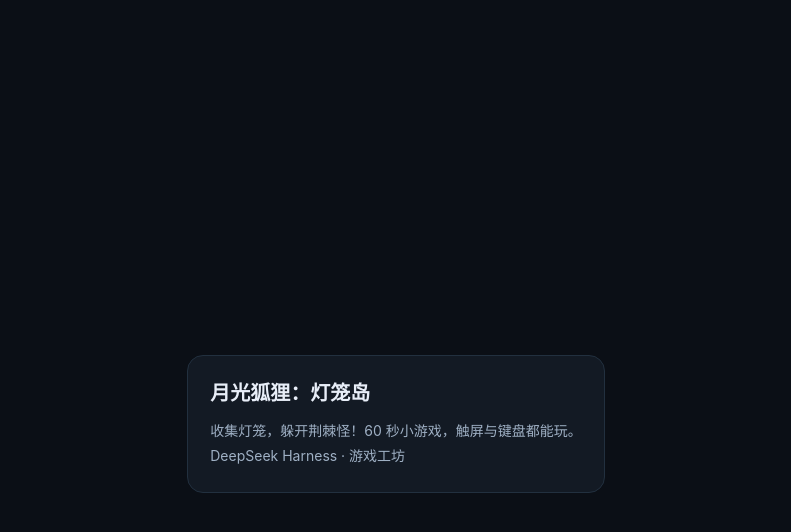
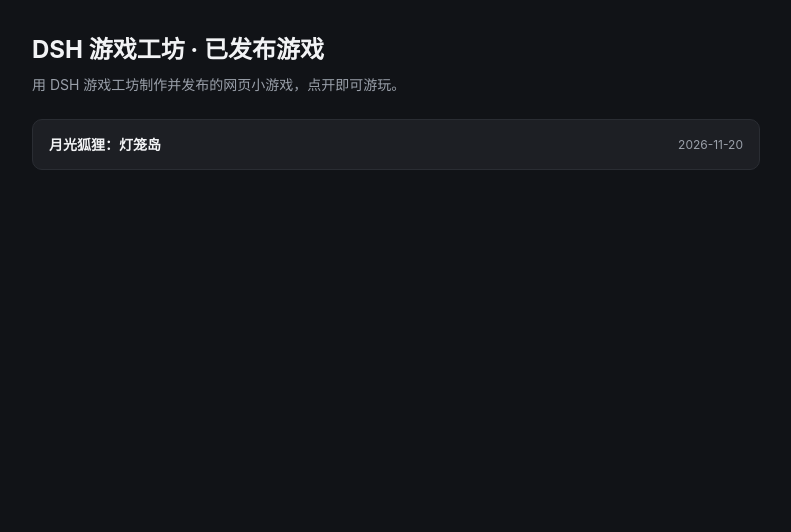
Before and after one commit to Keenni/dsh-games, a plain HTML site: page index.html in a window 1280 px wide. Shown: the whole page, without its empty margins (244-1035 px from the left). Drawn offline with Linux system fonts and the light colour scheme.

Commit message:
Publish 月光狐狸：灯笼岛

```diff
--- a/index.html
+++ b/index.html
@@ -1,6 +1,21 @@
-<!doctype html><html lang="zh"><head><meta charset="utf-8"><meta name="viewport" content="width=device-width,initial-scale=1">
-<title>游戏工坊 · 游戏墙</title>
-<style>body{margin:0;background:#0b0f16;color:#e8eef8;font:16px/1.5 -apple-system,system-ui,sans-serif;display:flex;min-height:100vh;align-items:center;justify-content:center;padding:24px}
-.card{display:block;max-width:420px;text-decoration:none;color:inherit;background:#131a24;border:1px solid #22303f;border-radius:16px;padding:22px}
-h1{font-size:20px;margin:0 0 12px}p{color:#9fb0c4;margin:0 0 4px;font-size:14px}</style></head>
-<body><a class="card" href="./game-studio-demo/"><h1>月光狐狸：灯笼岛</h1><p>收集灯笼，躲开荆棘怪！60 秒小游戏，触屏与键盘都能玩。</p><p>DeepSeek Harness · 游戏工坊</p></a></body></html>
+<!doctype html>
+<html lang="zh-CN"><head><meta charset="utf-8">
+<meta name="viewport" content="width=device-width,initial-scale=1">
+<meta http-equiv="Content-Security-Policy" content="default-src 'none'; style-src 'unsafe-inline'">
+<title>DSH 游戏工坊 · 已发布游戏</title>
+<style>
+:root{color-scheme:dark;--bg:#111317;--fg:#f2f3f5;--muted:#9aa0aa;--card:#1d1f24;--border:#2a2d33}
+*{box-sizing:border-box}html,body{margin:0;background:var(--bg);color:var(--fg);font:14px/1.5 -apple-system,BlinkMacSystemFont,"PingFang SC","Microsoft YaHei",system-ui,sans-serif}
+main{max-width:760px;margin:0 auto;padding:32px 16px}
+h1{margin:0 0 6px;font-size:24px}p.sub{margin:0 0 24px;color:var(--muted)}
+.list{display:flex;flex-direction:column;gap:10px}
+.card{display:flex;justify-content:space-between;align-items:center;gap:12px;padding:14px 16px;border-radius:10px;background:var(--card);border:1px solid var(--border);color:var(--fg);text-decoration:none}
+.card:hover,.card:focus-visible{border-color:#4c8bf5;outline:none}
+.card.wall{border-color:#3b5998}
+.card span{color:var(--muted);font-size:12px;flex:none}
+</style></head><body><main>
+<h1>DSH 游戏工坊 · 已发布游戏</h1><p class="sub">用 DSH 游戏工坊制作并发布的网页小游戏，点开即可游玩。</p>
+<div class="list">
+<a class="card" href="./game-studio-demo/"><strong>月光狐狸：灯笼岛</strong><span>2026-11-20</span></a>
+</div>
+</main></body></html>
```
Also changed, not shown: games.json (added, +19 -0 lines), .dsh-game-studio.json, game-studio-demo/cover.jpg (added).
